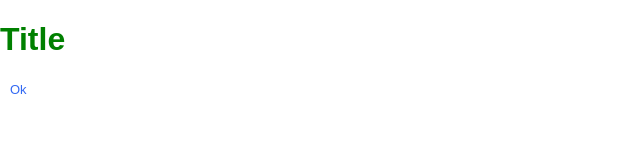
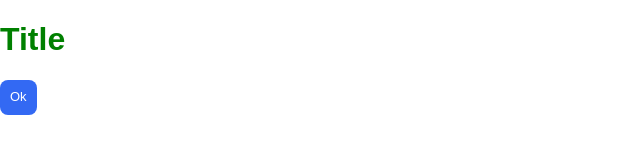
Before and after one commit to copenhagen-yp/game, a React app: page / in a window 1280 px wide. Shown: the top 165 px of the page, without its empty margins (0-640 px from the left). Built offline with nearby package versions, Linux system fonts and the light colour scheme.

Commit message:
type в button

```diff
--- a/src/components/button/button.tsx
+++ b/src/components/button/button.tsx
@@ -8,12 +8,13 @@ import styles from './button.pcss';
 export const Button: FC<Props> = ({
     children ,
     tagType,
+    type,
     ...restProps
   }) => {
   const Tag = tagType === 'link' ? 'a' : 'button';
 
   return (
-    <Tag className={cn(styles.button, { [styles.link]: tagType === 'link' })} {...restProps}>
+    <Tag className={cn(styles.button, { [styles.link]: tagType === 'link' })} type={type} {...restProps}>
       {children}
     </Tag>
   );
--- a/src/pages/app/app.tsx
+++ b/src/pages/app/app.tsx
@@ -14,7 +14,7 @@ export class App extends Component {
     return (
       <div>
         <h1>Title</h1>
-        <Button tagType='link' onClick={this.handleClick}>Ok</Button>
+        <Button onClick={this.handleClick}>Ok</Button>
       </div>
     );
   }
```
